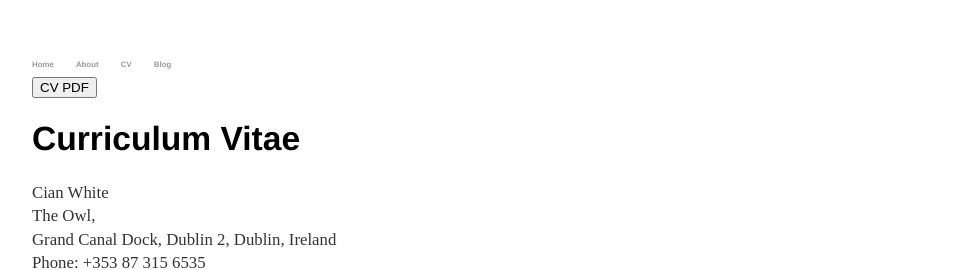
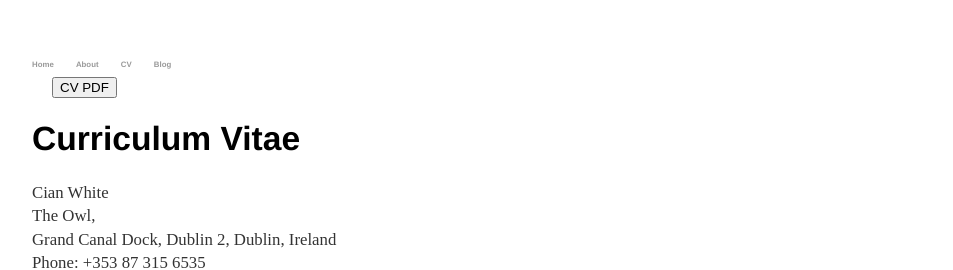
Before and after one commit to ciwhite/ciwhite.github.io, a Jekyll site: the page built from cv/cv.md, in a window 1280 px wide. Shown: the top 270 px of the page, without its empty margins (160-1113 px from the left). Built offline with Jekyll 4.4.1, drawn with Linux system fonts in a browser that asks for light colours.

Commit message:
Update cv.css

```diff
--- a/css/cv.css
+++ b/css/cv.css
@@ -22,7 +22,7 @@ a:hover {
     text-decoration: underline;
 }
 button {
-    margin left: 20px
+    margin-left: 20px
 }
 h1 {
     font-size: 3em;
```
